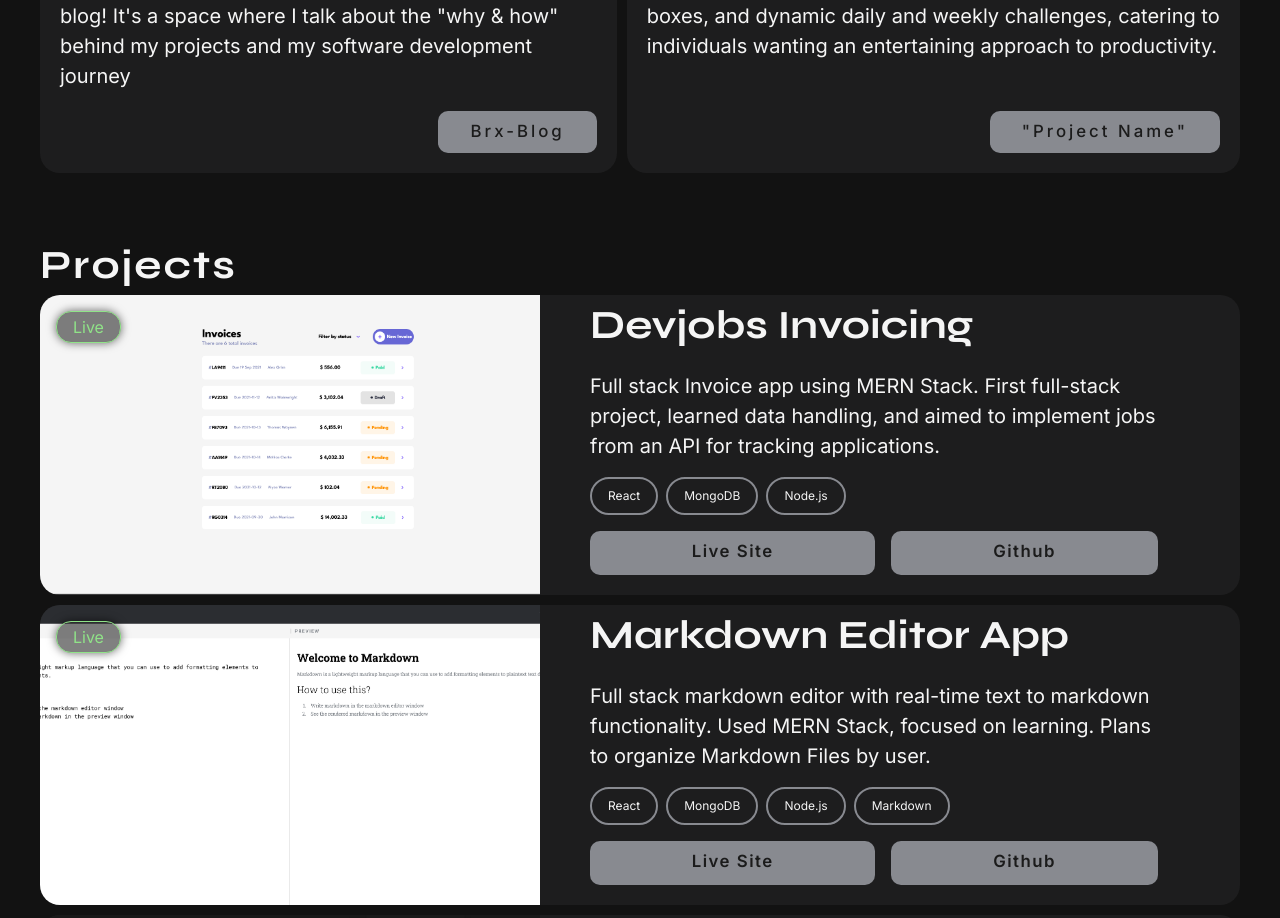
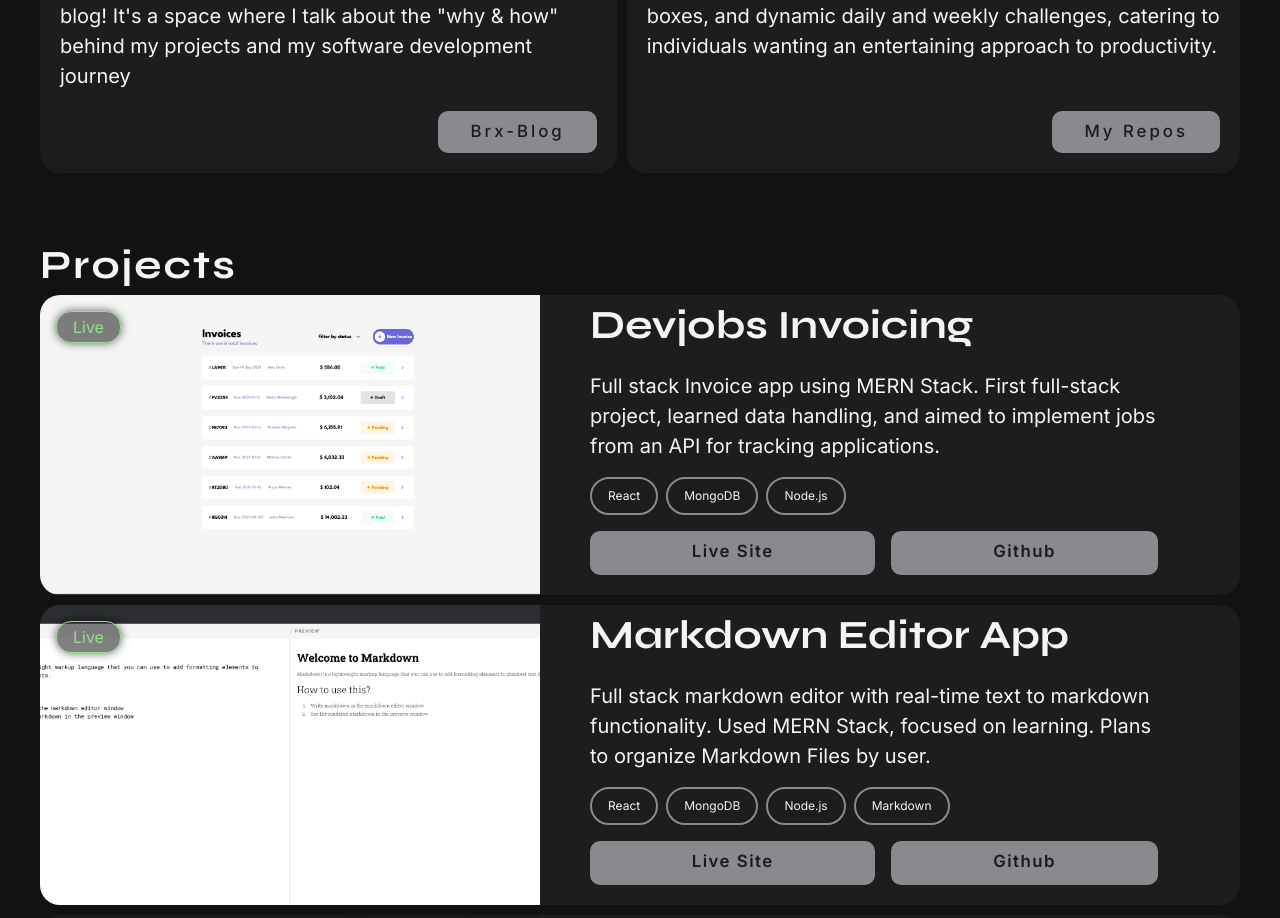
Before and after one commit to Braxton-Jones/portfolio-v2, a React (Vite) app: page / in a window 1280 px wide. Shown: the part 1380-2298 px from the top of the page. Built offline with nearby package versions, Linux system fonts and the light colour scheme.

Commit message:
...another copy fix

```diff
--- a/src/components/Accents.jsx
+++ b/src/components/Accents.jsx
@@ -32,7 +32,7 @@
                     </p>
                 </div>
                 <button>
-                    <a href='https://github.com/Braxton-Jones'>"Project Name"</a>
+                    <a href='https://github.com/Braxton-Jones'>My Repos</a>
                 </button>
             </div>
         </div>
```
